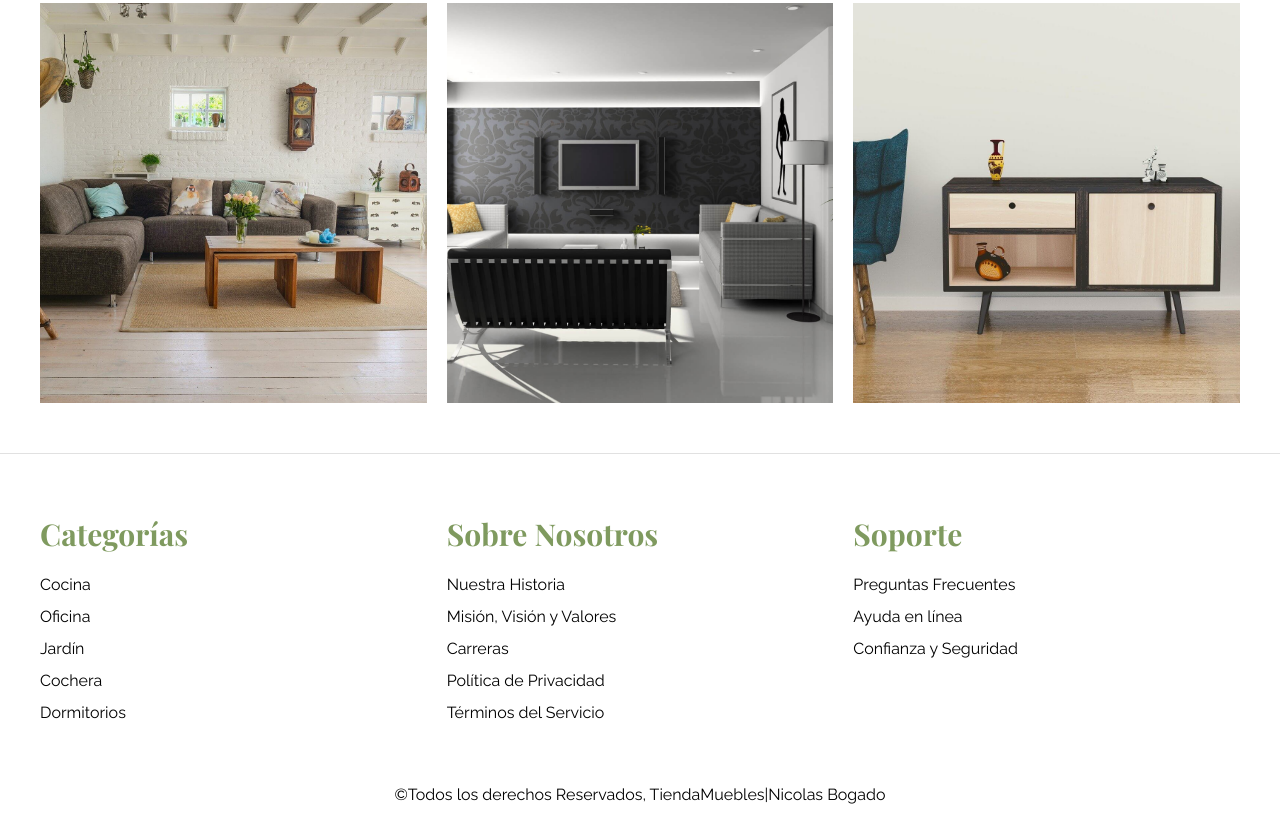
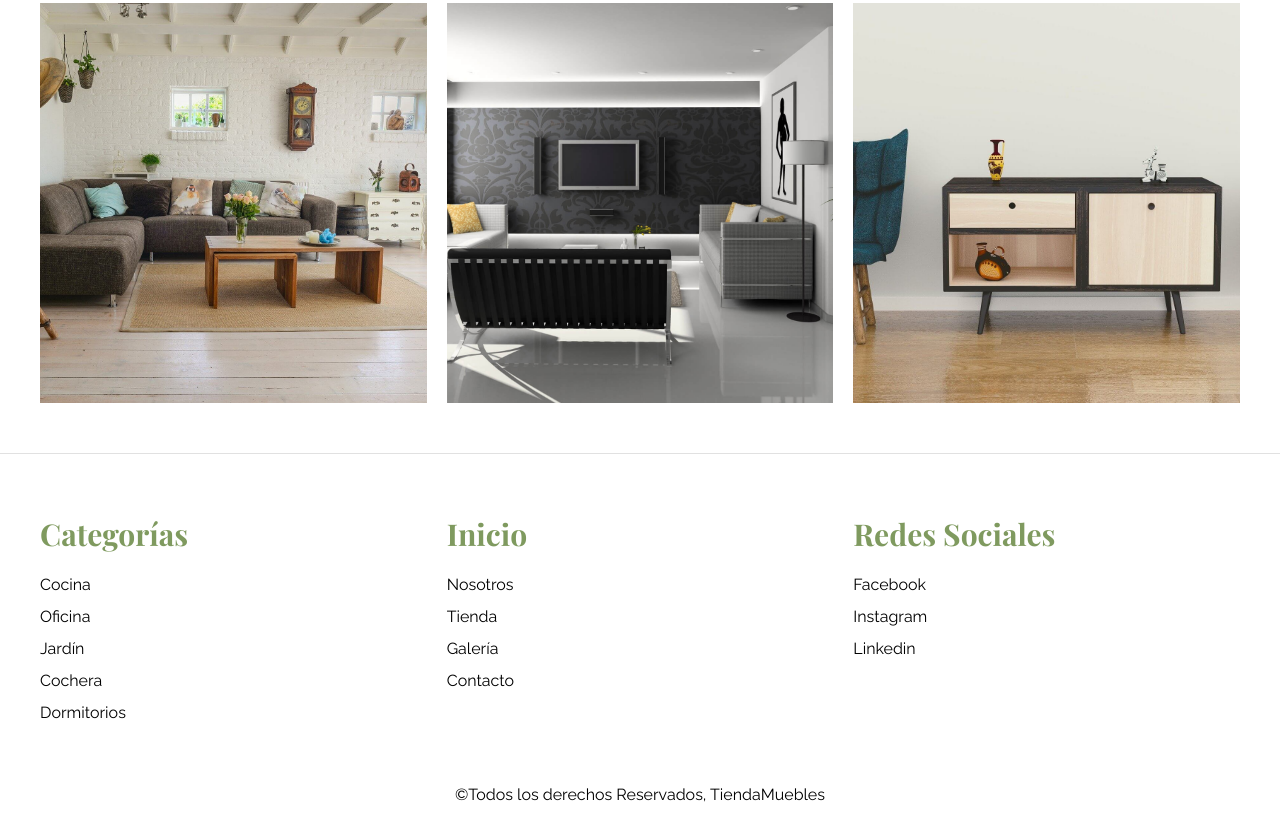
Before and after one commit to Nicobogado12/Nicobogado12.github.io, a website: page page/galeria.html in a window 1280 px wide. Shown: the part 1290-2117 px from the top of the page. Drawn offline with nearby package versions, Linux system fonts and the light colour scheme; files that its build step writes are made by us from their sources.

Commit message:
se modifica footer, agregando link y rdes sociales

```diff
--- a/page/galeria.html
+++ b/page/galeria.html
@@ -114,28 +114,27 @@
             </div>
 
             <div>
-                <h3>Sobre Nosotros</h3>
+                <h3>Inicio</h3>
                 <nav class="footer-menu">
-                    <a href="#">Nuestra Historia</a>
-                    <a href="#">Misión, Visión y Valores</a>
-                    <a href="#">Carreras</a>
-                    <a href="#">Política de Privacidad</a>
-                    <a href="#">Términos del Servicio</a>
+                    <a href="/page/nosotros.html">Nosotros</a>
+                    <a href="/page/tienda.html">Tienda</a>
+                    <a href="/page/galeria.html">Galería</a>
+                    <a href="/page/contacto.html">Contacto</a>
                 </nav>
             </div>
 
             <div>
-                <h3>Soporte</h3>
+                <h3>Redes Sociales</h3>
                 <nav class="footer-menu">
-                    <a href="#">Preguntas Frecuentes</a>
-                    <a href="#">Ayuda en línea</a>
-                    <a href="#">Confianza y Seguridad</a>
+                    <a href="#">Facebook</a>
+                    <a href="#">Instagram</a>
+                    <a href="#">Linkedin</a>
                 </nav>
             </div>
 
         </div>
 
-        <p class="copyright"> &copy;Todos los derechos Reservados, TiendaMuebles|Nicolas Bogado</p>
+        <p class="copyright"> &COPY;Todos los derechos Reservados, TiendaMuebles</p>
     </footer>
 
 </body>
--- a/scss/componets/_categorias.scss
+++ b/scss/componets/_categorias.scss
@@ -19,9 +19,10 @@
         display: block;
         padding: 2rem;
         font-size: 2rem;
+        z-index: 1;
         &:hover {
             background-color: $fondo;
-            color: $fondo;
+            color: #fff;
             border-bottom-right-radius: 1rem;
         }
     }
```
Also changed, not shown: index.html (+9 -10 lines), page/contacto.html (+10 -11 lines), page/nosotros.html (+10 -11 lines), page/tienda.html (+10 -11 lines).
